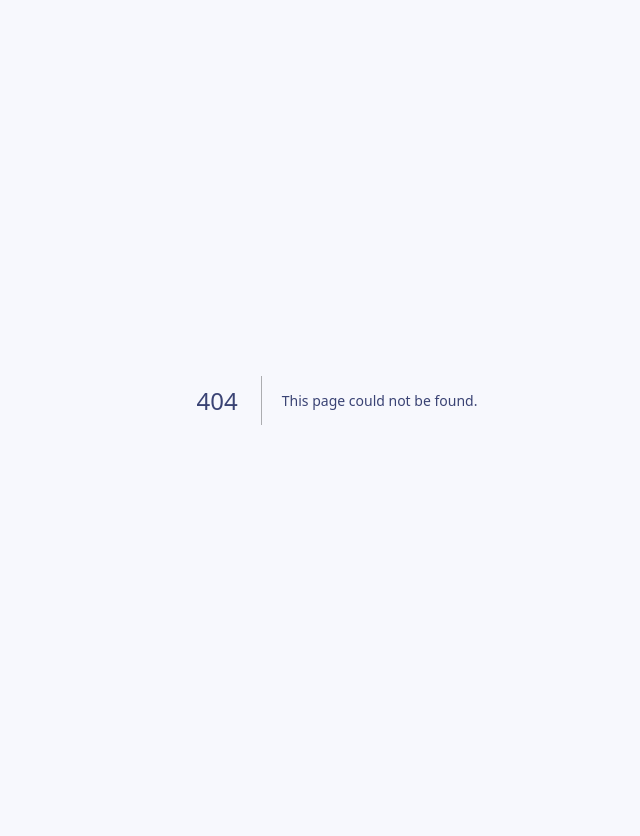
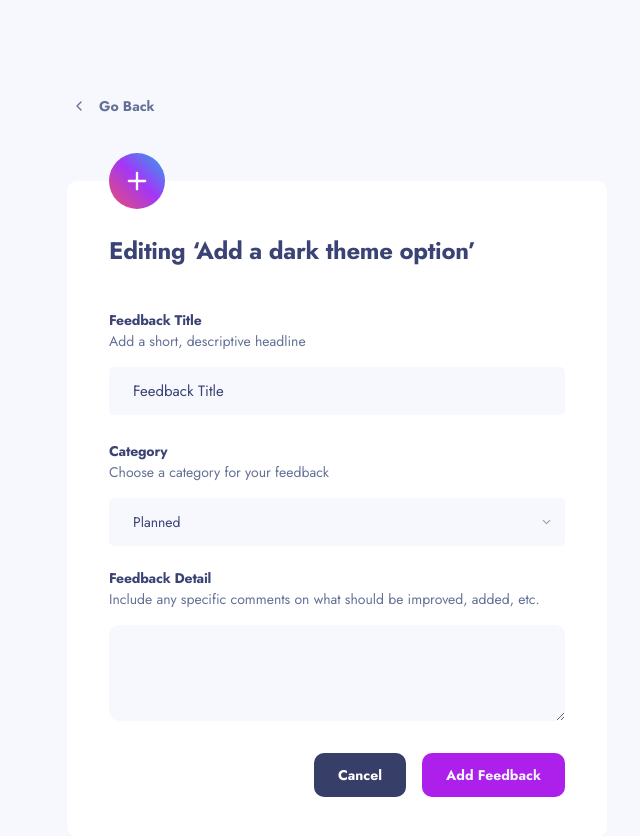
Before and after one commit to keremenen/product-feedback-app, a Next.js app: page /feedbacks/1/edit in a window 1280 px wide. Before the commit this address had no page. Shown: the whole page, without its empty margins (303-943 px from the left). Before the commit the page ends 800 px from the top, so only its background shows below. Built offline with nearby package versions, Linux system fonts and the light colour scheme.

Commit message:
WIP edit page

```diff
--- /dev/null
+++ b/src/app/feedbacks/[id]/edit/page.tsx
@@ -0,0 +1,88 @@
+import { Button } from "@/components/ui/button";
+import { Input } from "@/components/ui/input";
+import { Label } from "@/components/ui/label";
+import { Plus } from "lucide-react";
+import {
+  Select,
+  SelectContent,
+  SelectItem,
+  SelectSeparator,
+  SelectTrigger,
+  SelectValue,
+} from "@/components/ui/select";
+import { Textarea } from "@/components/ui/textarea";
+import BackNavigation from "@/components/back-navigation";
+import FormWrapper from "@/components/form-wrapper";
+import FormLogo from "@/components/form-logo";
+import FormTitle from "@/components/form-title";
+import FormControls from "@/components/form-controls";
+import FormBody from "@/components/form-body";
+
+export default function EditPage() {
+  return (
+    <main className="mx-auto mt-24 flex max-w-[540px] flex-col">
+      <BackNavigation />
+      <FormWrapper>
+        <FormLogo>
+          <Plus className="size-7 text-white" />
+        </FormLogo>
+
+        <FormTitle>Editing ‘Add a dark theme option’</FormTitle>
+
+        {/* FORM */}
+        <FormBody>
+          <div className="mb-6 flex flex-col gap-4">
+            <div>
+              <Label htmlFor="title">Feedback Title</Label>
+              <p className="text-heading-4 font-normal tracking-normal text-secondary-dark-grey">
+                Add a short, descriptive headline
+              </p>
+            </div>
+            <Input
+              placeholder="Feedback Title"
+              className="w-full placeholder:text-secondary-dark-blue"
+              id="title"
+            />
+          </div>
+
+          <div className="mb-5 flex flex-col gap-4">
+            <div>
+              <Label htmlFor="title">Category</Label>
+              <p className="text-heading-4 font-normal tracking-normal text-secondary-dark-grey">
+                Choose a category for your feedback
+              </p>
+            </div>
+            <Select>
+              <SelectTrigger className="h-12 text-body-3">
+                <SelectValue placeholder="Planned" />
+              </SelectTrigger>
+              <SelectContent>
+                <SelectItem value="suggestion">Suggestion</SelectItem>
+                <SelectSeparator />
+                <SelectItem value="planned">Planned</SelectItem>
+                <SelectSeparator />
+                <SelectItem value="in-progress">In-Progress</SelectItem>
+                <SelectItem value="live">Live</SelectItem>
+              </SelectContent>
+            </Select>
+          </div>
+
+          <div className="flex flex-col gap-4">
+            <div>
+              <Label htmlFor="title">Feedback Detail</Label>
+              <p className="text-heading-4 font-normal tracking-normal text-secondary-dark-grey">
+                Include any specific comments on what should be improved, added,
+                etc.
+              </p>
+            </div>
+            <Textarea id="textarea" className="min-h-24" />
+          </div>
+        </FormBody>
+        <FormControls>
+          <Button variant={"dark"}>Cancel</Button>
+          <Button>Add Feedback</Button>
+        </FormControls>
+      </FormWrapper>
+    </main>
+  );
+}
```
Also changed, not shown: src/icons/icon-edit-feedback.svg (added).
